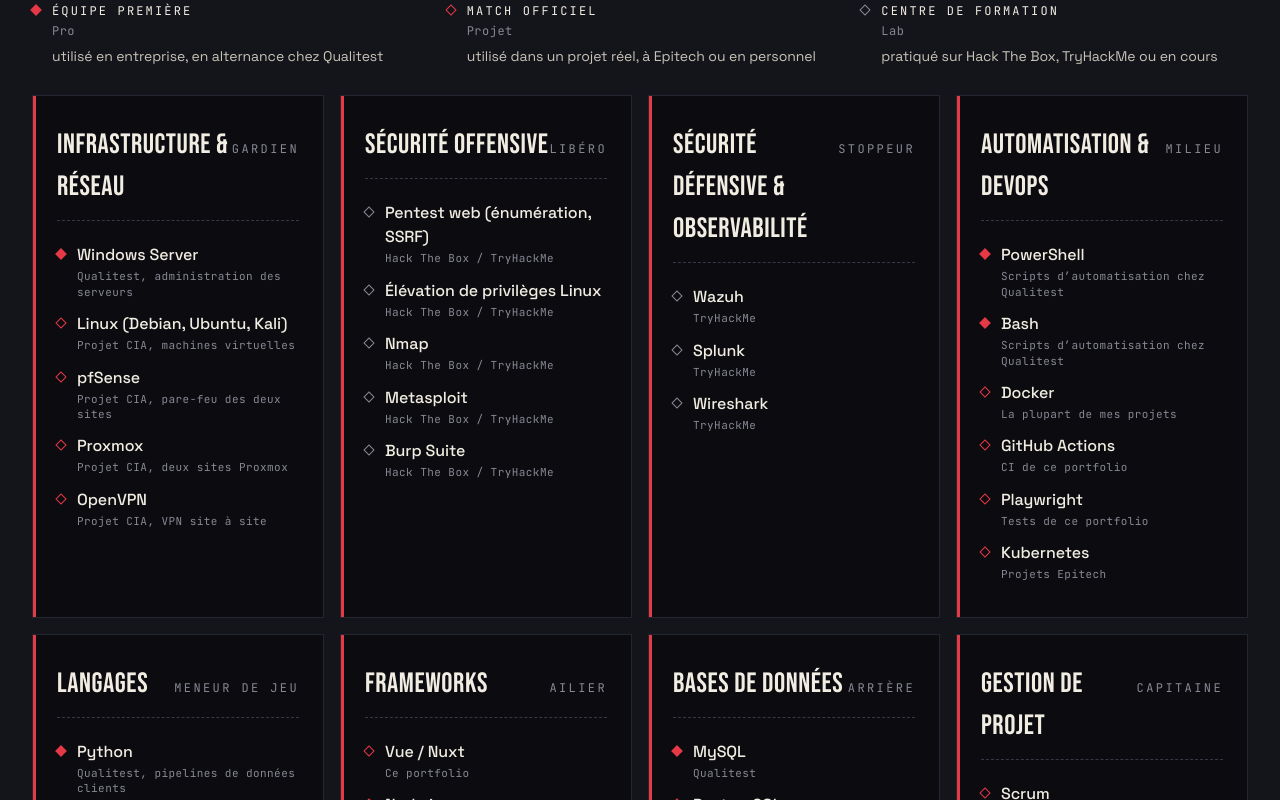
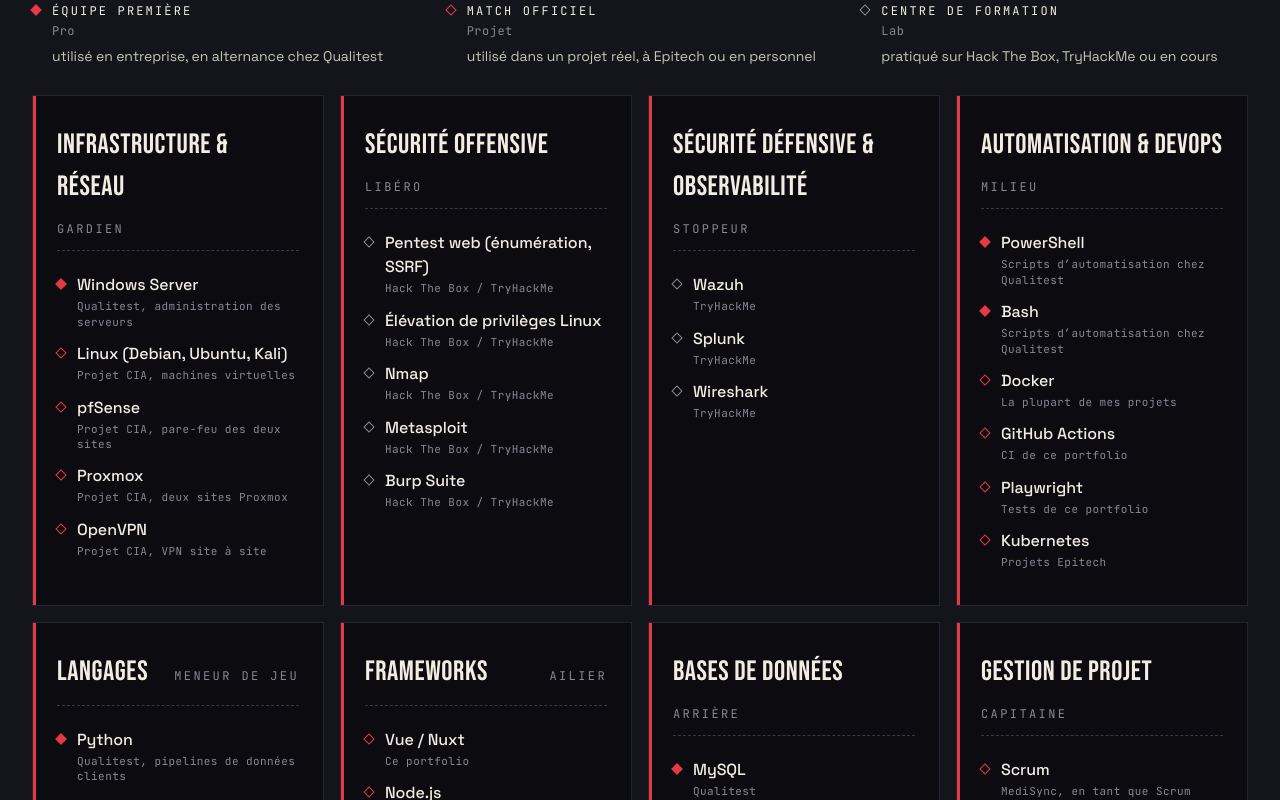
Before and after one commit to Deniz09OK/Portfolio, a Nuxt app: page / in a window 1280 px wide. Shown: the part 8000-8800 px from the top of the page. Built offline with nearby package versions, Linux system fonts and the light colour scheme.

Commit message:
fix(competences): espacer le titre des cartes et leur étiquette

```diff
--- a/assets/css/drills.css
+++ b/assets/css/drills.css
@@ -28,6 +28,8 @@
   display: flex;
   justify-content: space-between;
   align-items: baseline;
+  gap: 12px;
+  flex-wrap: wrap;
   padding-bottom: 12px;
   border-bottom: 1px dashed var(--line-strong);
   margin-bottom: 16px;
```
